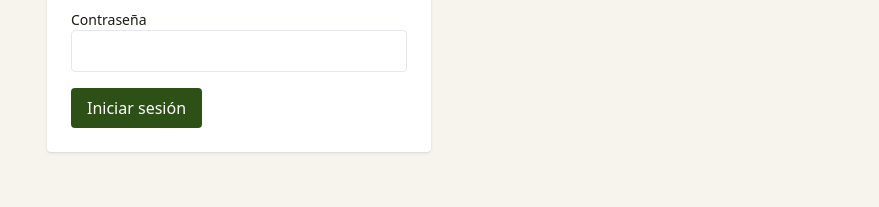
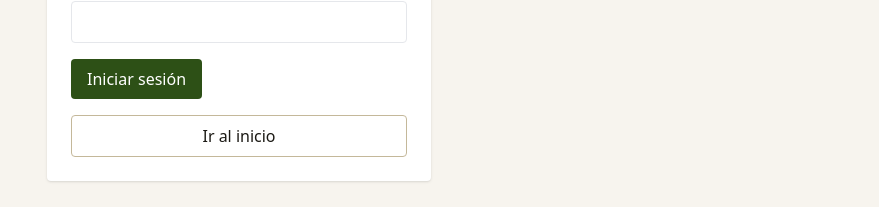
Before and after one commit to AdrianLinares/geotrace, a React (Vite) app: page /login in a window 1280 px wide. Shown: the part 392-599 px from the top of the page, without its empty margins (401-1280 px from the left). Built offline with nearby package versions, Linux system fonts and the light colour scheme; no server answers.

Commit message:
feat(auth): add login home navigation
Add an explicit Ir al inicio button to return from the login screen to the public dashboard.

```diff
--- a/src/pages/Login.tsx
+++ b/src/pages/Login.tsx
@@ -45,6 +45,9 @@ export default function Login() {
           <button type="submit" className="px-4 py-2 bg-primary text-white rounded" disabled={loading}>
             {loading ? 'Ingresando...' : 'Iniciar sesión'}
           </button>
+          <button type="button" className="w-full px-4 py-2 border border-border rounded" onClick={() => navigate('/', { replace: true })}>
+            Ir al inicio
+          </button>
           {message && <div role="alert" className="text-sm text-red-600">{message}</div>}
         </form>
       </div>
```
